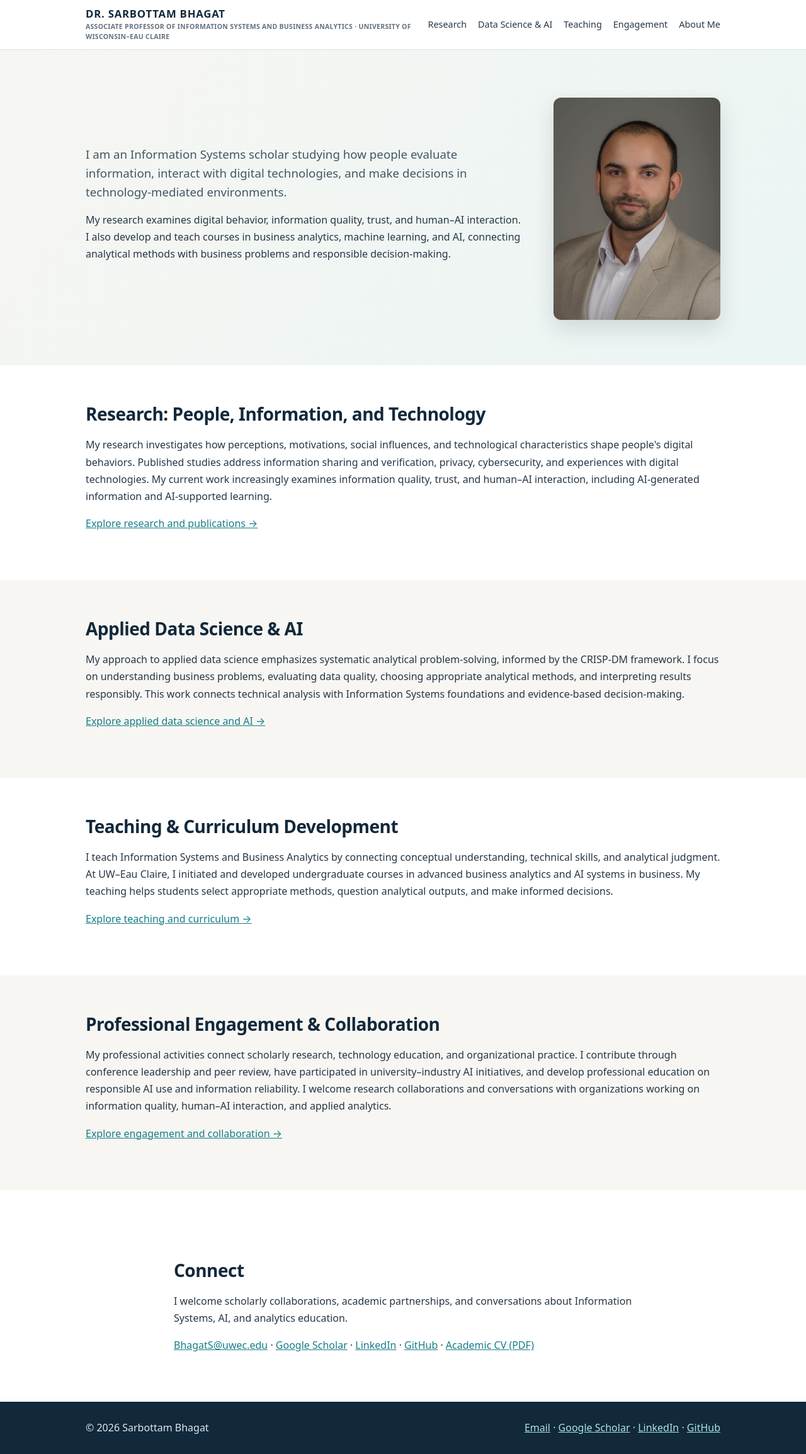
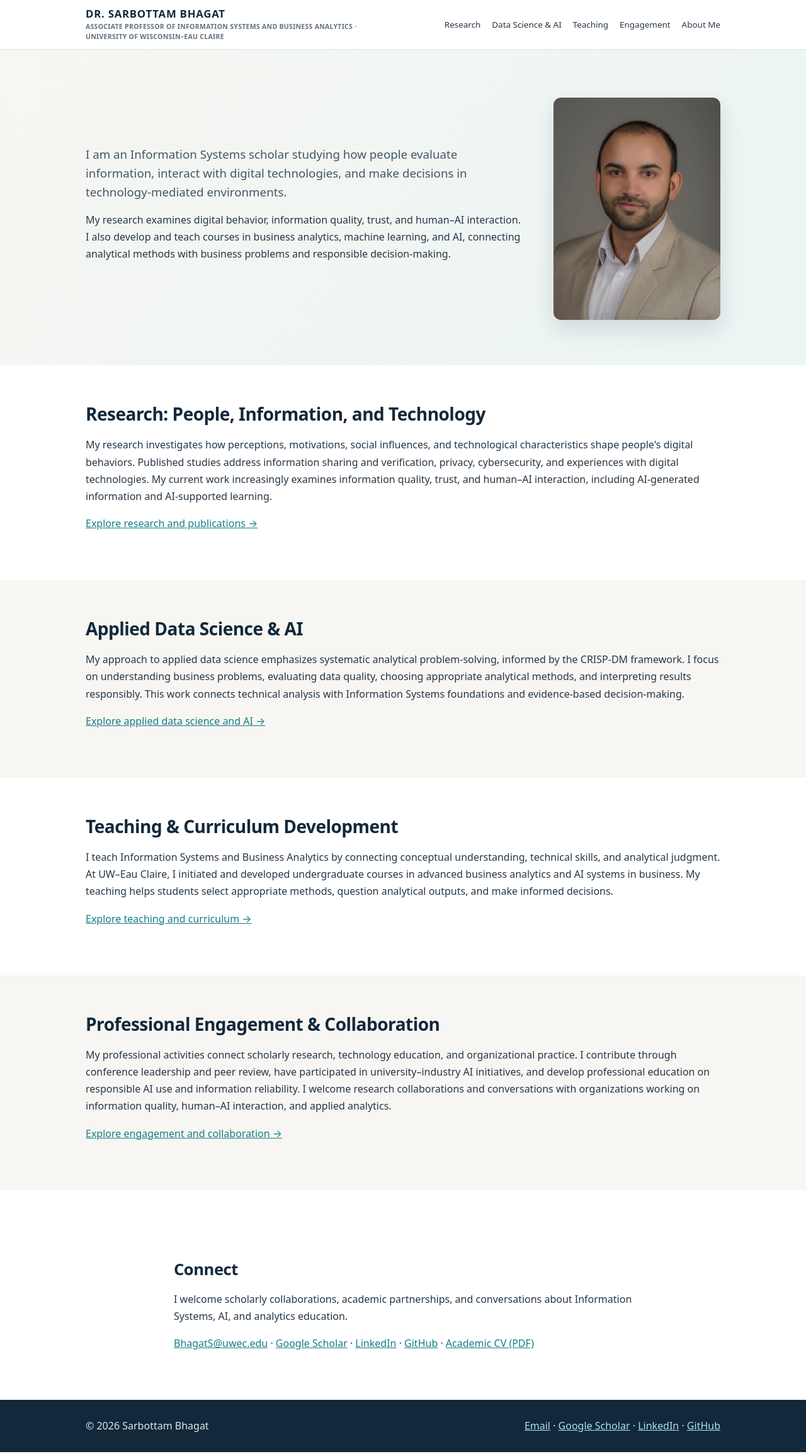
Before and after one commit to sarbottambhagat/sarbottambhagat.github.io, a Jekyll site: the page built from index.md, in a window 1280 px wide. Shown: the whole page at 63% size. Built offline with Jekyll 4.4.1, drawn with Linux system fonts in a browser that asks for light colours.

Commit message:
Fix orphaned About Me nav link and refine internal heading scale

```diff
--- a/assets/css/style.css
+++ b/assets/css/style.css
@@ -62,3 +62,23 @@ p{margin:0 0 16px}
  .brand-name{font-size:1rem}
  .brand-role{font-size:.64rem}
 }
+
+/* Header: keep navigation as one unit until it needs its own row */
+.nav{gap:24px}
+.brand{flex:0 1 475px;max-width:475px}
+.links{flex:0 0 auto;flex-wrap:nowrap;gap:clamp(12px,1.4vw,19px);align-items:center}
+.links a{font-size:.84rem;white-space:nowrap;line-height:1.4}
+@media(max-width:1100px){
+ .nav{flex-direction:column;align-items:flex-start;gap:15px;padding-top:17px;padding-bottom:17px}
+ .brand{flex:none;max-width:100%}
+ .links{width:100%;flex-wrap:wrap;gap:10px 19px}
+}
+@media(max-width:680px){
+ .links{gap:10px 15px}
+ .links a{font-size:.82rem}
+}
+/* More restrained internal page heading scale */
+.content>h1{font-size:clamp(2rem,3.2vw,2.35rem);line-height:1.2;margin-bottom:22px}
+.content>h2{font-size:clamp(1.4rem,2.2vw,1.6rem)}
+.content>h3{font-size:1.13rem}
+.content>.lead{font-size:1.08rem}
```
